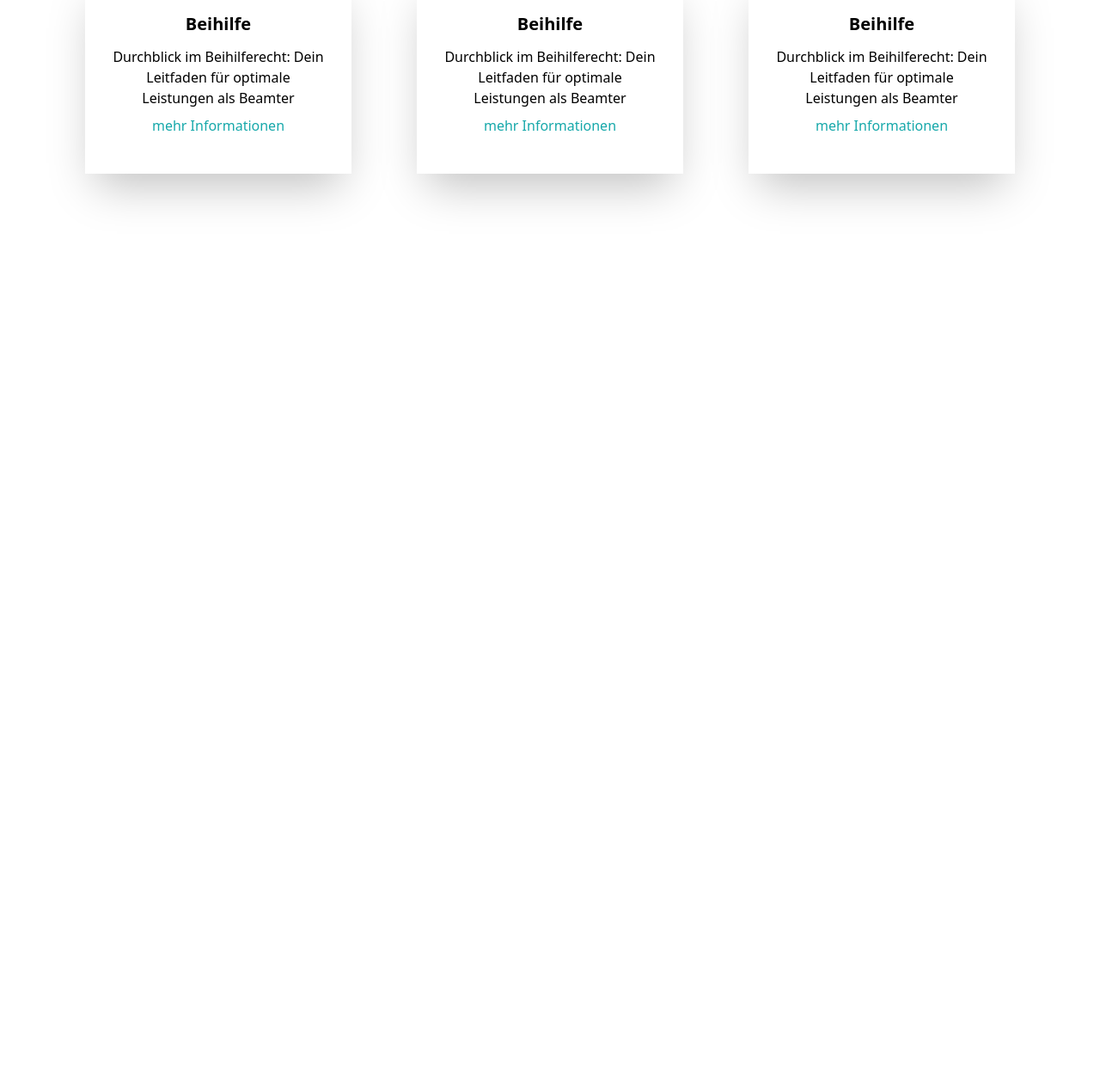
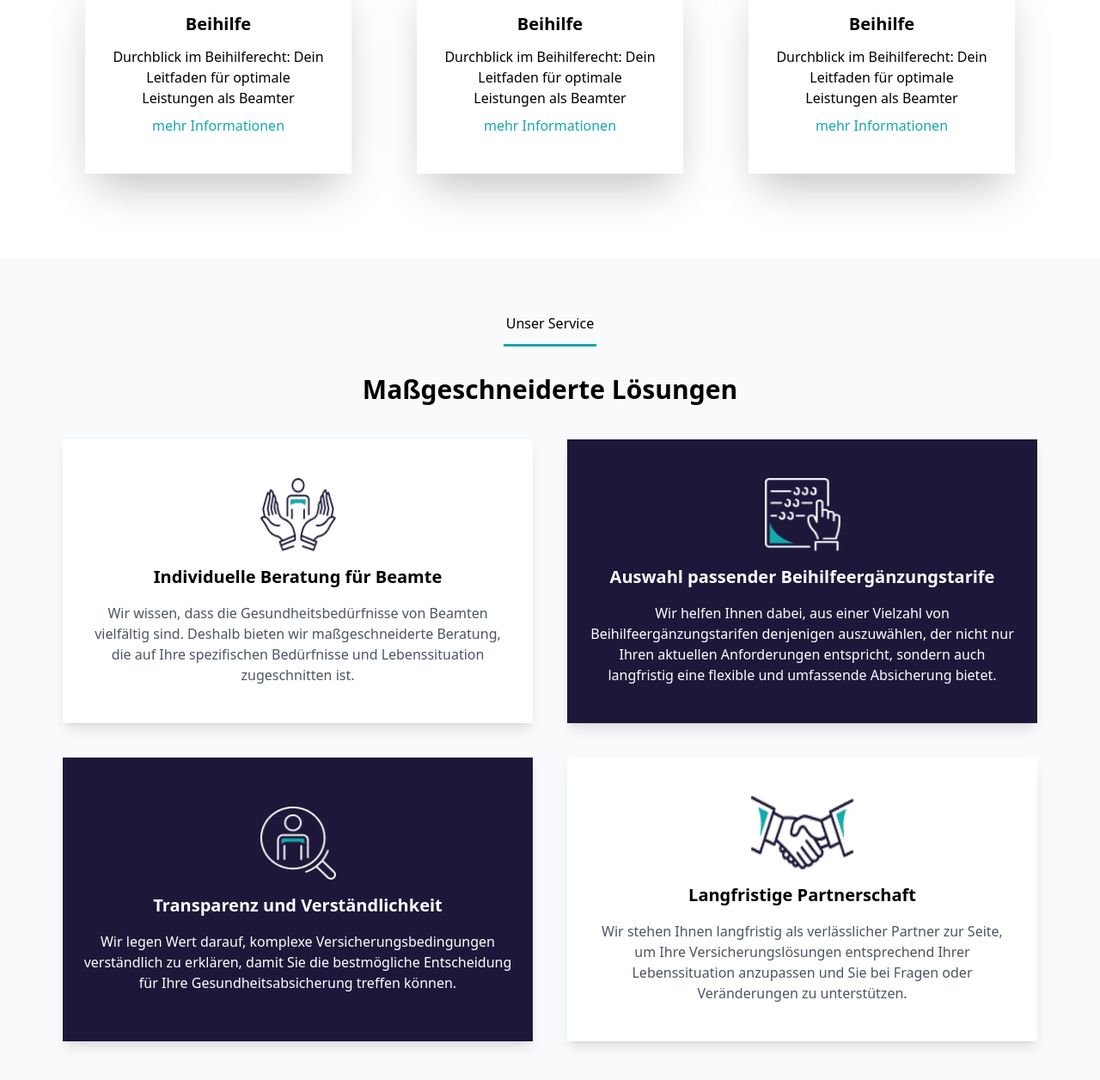
Before and after one commit to shajalal07s/figma-02, a website: page src/index.html in a window 1280 px wide. Shown: the part 1225-2481 px from the top of the page at 86% size. Before the commit the page ends 1525 px from the top, so only its background shows below. Drawn offline with nearby package versions, Linux system fonts and the light colour scheme; files that its build step writes are made by us from their sources.

Commit message:
section-3 create and image add

```diff
--- a/src/index.html
+++ b/src/index.html
@@ -8,7 +8,7 @@
     <link rel="stylesheet" href="https://cdnjs.cloudflare.com/ajax/libs/font-awesome/6.6.0/css/all.min.css" integrity="sha512-Kc323vGBEqzTmouAECnVceyQqyqdsSiqLQISBL29aUW4U/M7pSPA/gEUZQqv1cwx4OnYxTxve5UMg5GT6L4JJg==" crossorigin="anonymous" referrerpolicy="no-referrer" />
 </head>
 <body>
-    <!-- Header Section 1-->
+    <!-- Header Section-->
 
     <header>
         <nav class="h-32 bg-white flex justify-evenly items-center">
@@ -37,7 +37,7 @@
         </nav>
     </header>
 
-    <!-- Hero Section 2-->
+    <!-- Hero Section 1-->
 
     <div class="hero h-[717px] bg-[#1D183A] flex justify-center items-center">
        <!-- Hero Card -->
@@ -63,9 +63,9 @@
         </div>
     </div>
 
-    <!-- Card Section -->
+    <!-- Card Section 2 -->
 
-    <section class="card-section-3 h-[680px] flex justify-center items-center bg-white">
+    <section class="card-section-3 w-full h-[680px] flex justify-center items-center bg-white">
        <!-- Card -->
        <div class="card flex flex-row justify-center gap-10 items-center">
            <!-- Beihilfe Card -->
@@ -116,5 +116,68 @@
        </div>
 
     </section>
+
+    <!-- Section 3 -->
+
+    <section class="bg-gray-50 py-16">
+        <!-- section name -->
+         <div class="flex flex-col justify-center items-center">
+            <p class="text-center text-base">Unser Service</p>
+            <div class="w-[108px] h-[3px] mt-3 bg-[#16A8AA] flex justify-center items-center"></div>
+         </div>
+        <h2 class="text-3xl text-center font-bold mt-8 mb-">Maßgeschneiderte Lösungen</h2>
+        <div class="container flex justify-center items-center mx-auto text-center">
+          <!-- Section Title -->
+          <div class="grid grid-cols-2 md:grid-cols-2 mt-10 gap-10">
+               <!-- Card 1: Individuelle Beratung für Beamte -->
+               <div class="bg-white w-[547px] flex flex-col justify-center items-center h-[330px] p-6 shadow-lg">
+                  <div class="flex justify-center mb-4">
+                       <!-- Icon (Placeholder for the icon used in your design) -->
+                        <img class="w-[88px] h-[85px] bg-cover bg-center" src="../figma-image/section-3 (2).png" alt="">
+                   </div>
+                   <h3 class="text-xl font-semibold mb-4">Individuelle Beratung für Beamte</h3>
+                   <p class="text-gray-600 text-base">Wir wissen, dass die Gesundheitsbedürfnisse von
+                    Beamten vielfältig sind. Deshalb bieten wir maßgeschneiderte Beratung,
+                     die auf Ihre spezifischen Bedürfnisse und Lebenssituation <br>zugeschnitten ist.</p>
+                </div>
+
+                <!-- Card 2: Auswahl passender Beihilfeergänzungstarife -->
+                <div class="bg-[#1D183A] w-[547px] h-[330px] flex flex-col justify-center items-center text-white p-6 shadow-lg">
+                   <div class="flex justify-center mb-4">
+                       <!-- Icon (Placeholder for the icon used in your design) -->
+                       <img class="w-[88px] h-[85px] bg-cover bg-center" src="../figma-image/section-3 (3).png" alt="">
+                    </div>
+                    <h3 class="text-xl font-semibold mb-4">Auswahl passender Beihilfeergänzungstarife</h3>
+                    <p class="text-base">Wir helfen Ihnen dabei, aus einer Vielzahl von
+                        Beihilfeergänzungstarifen denjenigen auszuwählen,
+                         der nicht nur Ihren aktuellen Anforderungen entspricht,
+                         sondern auch langfristig eine flexible und umfassende Absicherung bietet.</p>
+                </div>
+
+                <!-- Card 3: Transparenz und Verständlichkeit -->
+                <div class="bg-[#1D183A] w-[547px] h-[330px] flex flex-col justify-center items-center text-white p-6 shadow-lg">
+                    <div class="flex justify-center mb-4">
+                       <!-- Icon (Placeholder for the icon used in your design) -->
+                       <img class="w-[88px] h-[85px] bg-cover bg-center" src="../figma-image/section-3 (1).png" alt="">
+                    </div>
+                    <h3 class="text-xl font-semibold mb-4">Transparenz und Verständlichkeit</h3>
+                    <p class="text-base">Wir legen Wert darauf, komplexe Versicherungsbedingungen verständlich zu erklären,
+                         damit Sie die bestmögliche Entscheidung für Ihre Gesundheitsabsicherung treffen können.</p>
+                </div>
+
+                <!-- Card 4: Langfristige Partnerschaft -->
+                <div class="bg-white w-[547px] h-[330px] flex flex-col justify-center items-center p-6 shadow-lg">
+                    <div class="flex justify-center mb-4">
+                       <!-- Icon (Placeholder for the icon used in your design) -->
+                       <img class="w-[120px] h-[85px] bg-cover bg-center" src="../figma-image/section-3 (4).png" alt="">
+                   </div>
+                   <h3 class="text-xl font-semibold mb-4">Langfristige Partnerschaft</h3>
+                   <p class="text-gray-600 text-center text-base">Wir stehen Ihnen langfristig als verlässlicher Partner zur Seite,<br>
+                     um Ihre Versicherungslösungen entsprechend Ihrer <br>Lebenssituation anzupassen und
+                     Sie bei Fragen oder <br> Veränderungen zu unterstützen.</p>
+               </div>
+           </div>
+        </div>
+   </section>
 </body>
 </html>
```
Also changed, not shown: figma-image/section-3 (1).png (added), figma-image/section-3 (2).png (added), figma-image/section-3 (3).png (added), figma-image/section-3 (4).png (added), 1 other file.
